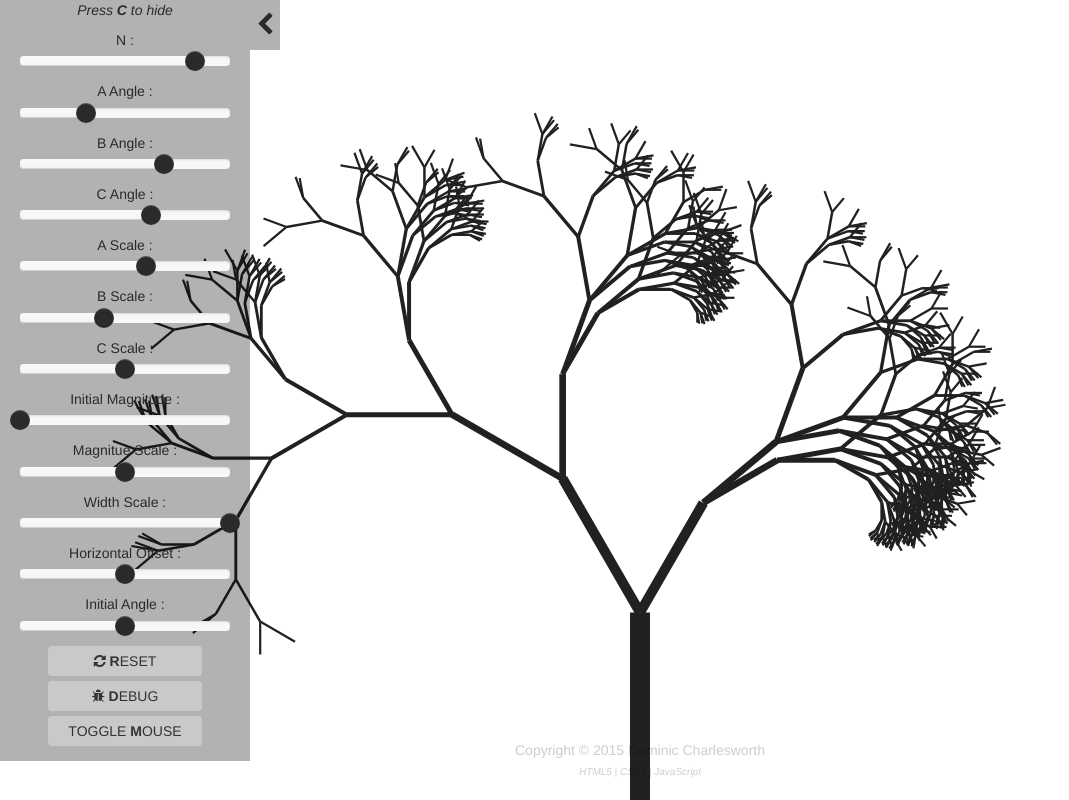
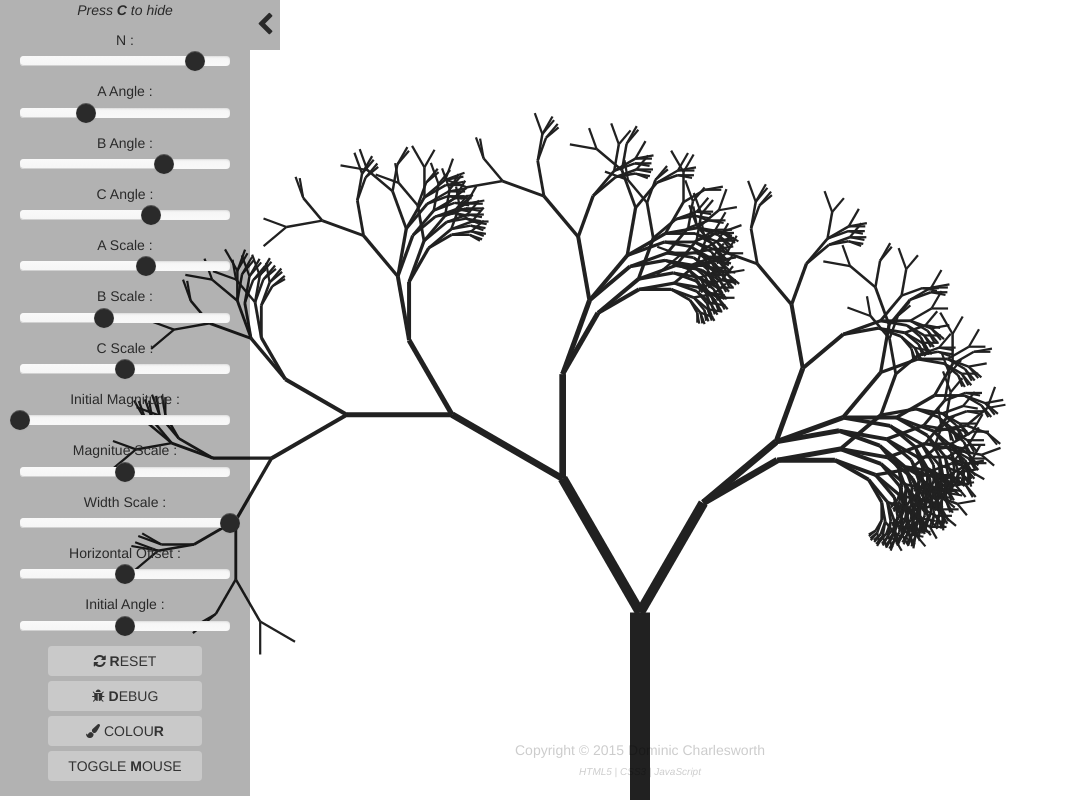
Before and after one commit to domtronn/Lab, a website: page views/lsystem.html in a window 1280 px wide. Shown: the whole page, without its empty margins (0-1069 px from the left). Drawn offline with nearby package versions, Linux system fonts and the light colour scheme.

Commit message:
Added a control to paint the tree in colour

```diff
--- a/views/lsystem.html
+++ b/views/lsystem.html
@@ -97,6 +97,10 @@
                         <i class="fa fa-bug"></i> <b>D</b>EBUG </button>
                 </li>
                 <li>
+                    <button onclick="toggleColour();" class="control-button btn btn-default">
+                        <i class="fa fa-paint-brush"></i> COLOU<b>R</b> </button>
+                </li>
+                <li>
                     <button onclick="toggleMouse();" class="control-button btn btn-default"> TOGGLE <b>M</b>OUSE</button>
                 </li>
             </ul>
```
Also changed, not shown: 1 other file.
